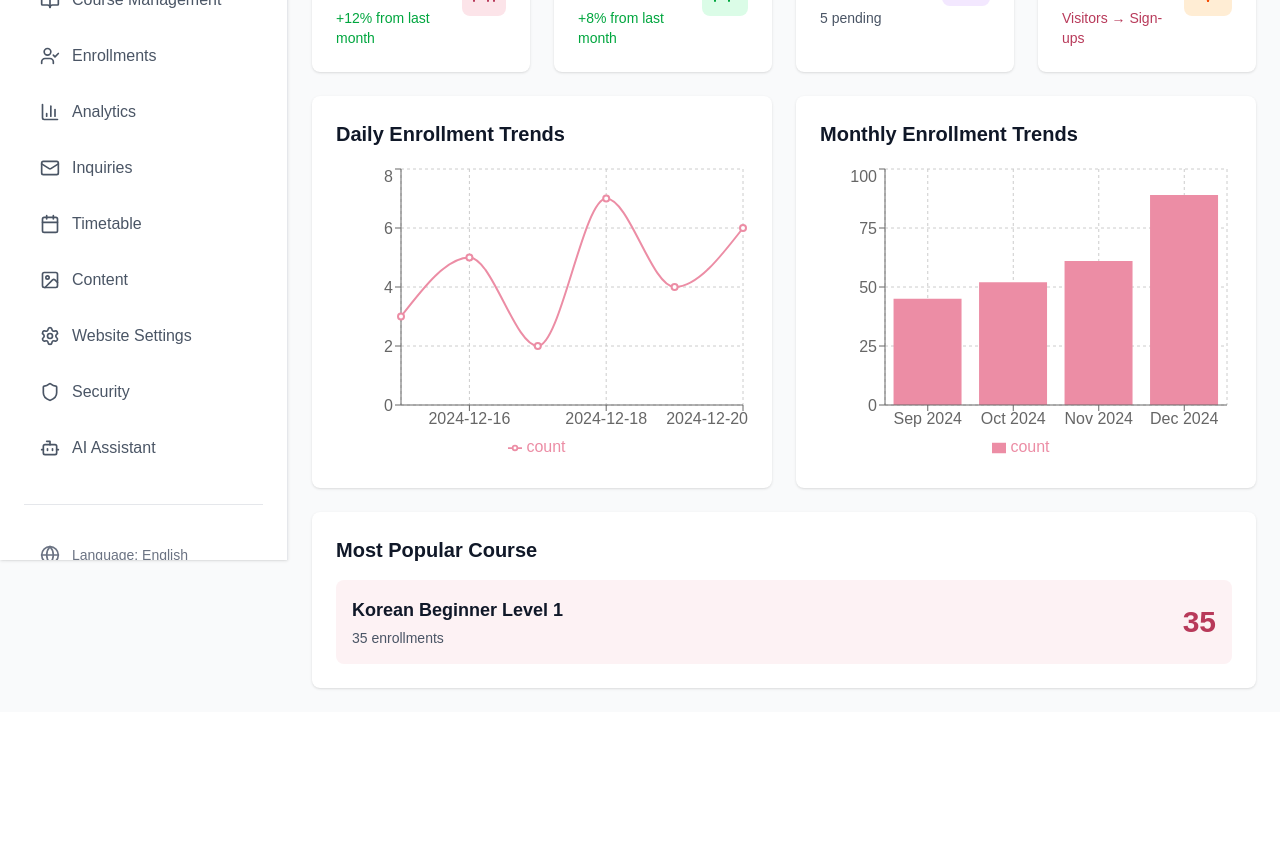
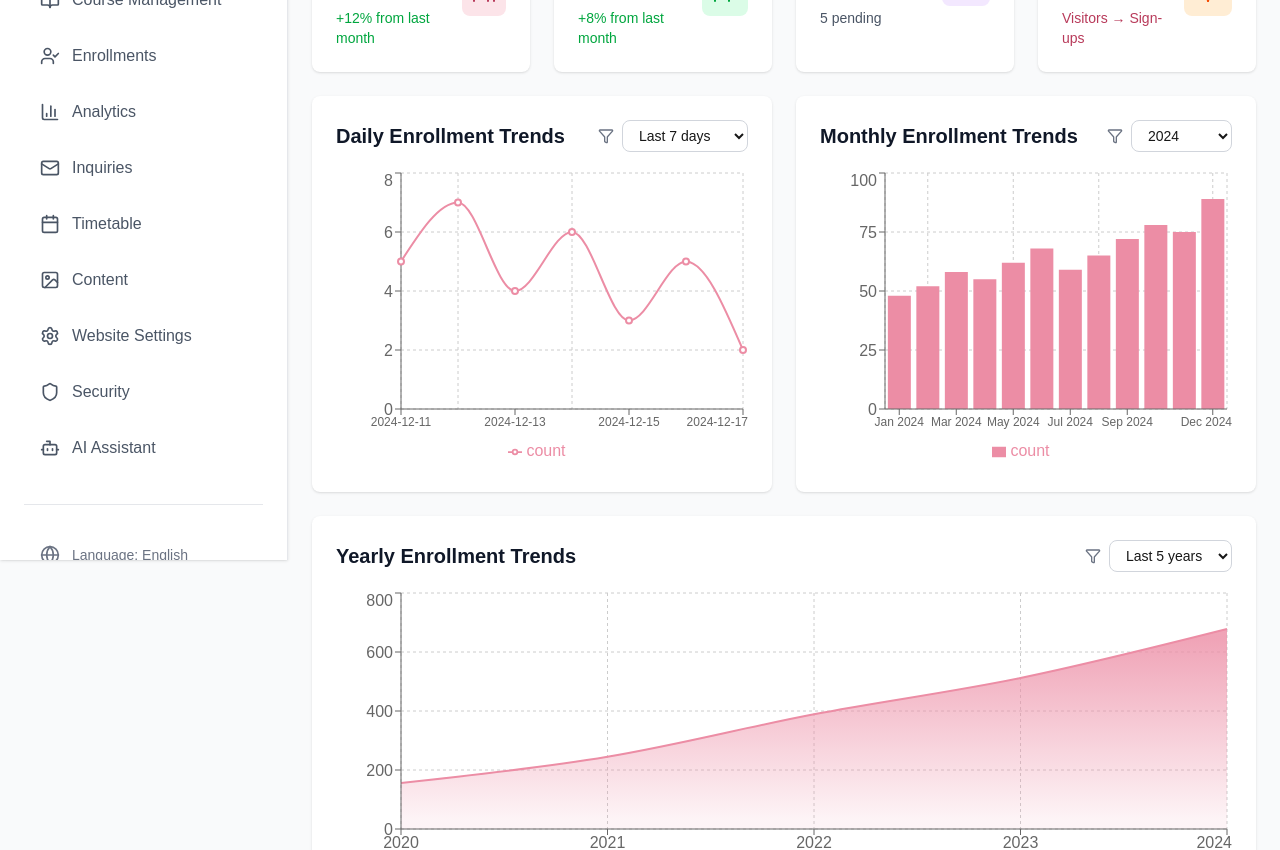
Before and after one commit to htetkookie04/admin-korean-with-us, a Next.js app: page /dashboard in a window 1280 px wide. Shown: the part 240-1090 px from the top of the page. Before the commit the page ends 952 px from the top, so only its background shows below. Built offline with nearby package versions, Linux system fonts and the light colour scheme; sample sign-in values are in the browser's storage.

Commit message:
Add filters to enrollment trend charts (Daily, Monthly, Yearly)

```diff
--- a/app/dashboard/page.tsx
+++ b/app/dashboard/page.tsx
@@ -1,12 +1,39 @@
 'use client';
 
+import { useState, useMemo } from 'react';
 import MainLayout from '@/components/layout/MainLayout';
 import { mockDashboardMetrics } from '@/lib/mockData';
-import { Users, UserCheck, TrendingUp, BookOpen } from 'lucide-react';
-import { LineChart, Line, BarChart, Bar, XAxis, YAxis, CartesianGrid, Tooltip, Legend, ResponsiveContainer } from 'recharts';
+import { Users, UserCheck, TrendingUp, BookOpen, Filter } from 'lucide-react';
+import { LineChart, Line, BarChart, Bar, AreaChart, Area, XAxis, YAxis, CartesianGrid, Tooltip, Legend, ResponsiveContainer } from 'recharts';
 
 export default function DashboardPage() {
   const metrics = mockDashboardMetrics;
+
+  // Filter states
+  const [dailyFilter, setDailyFilter] = useState<'7' | '14' | '30'>('7');
+  const [monthlyFilter, setMonthlyFilter] = useState<'2024' | '2023' | 'all'>('2024');
+  const [yearlyFilter, setYearlyFilter] = useState<'3' | '5' | 'all'>('5');
+
+  // Filtered data
+  const filteredDailyData = useMemo(() => {
+    const days = parseInt(dailyFilter);
+    return metrics.enrollmentTrends.daily.slice(-days);
+  }, [dailyFilter, metrics.enrollmentTrends.daily]);
+
+  const filteredMonthlyData = useMemo(() => {
+    if (monthlyFilter === 'all') {
+      return metrics.enrollmentTrends.monthly;
+    }
+    return metrics.enrollmentTrends.monthly.filter(item => item.month.includes(monthlyFilter));
+  }, [monthlyFilter, metrics.enrollmentTrends.monthly]);
+
+  const filteredYearlyData = useMemo(() => {
+    if (yearlyFilter === 'all') {
+      return metrics.enrollmentTrends.yearly;
+    }
+    const years = parseInt(yearlyFilter);
+    return metrics.enrollmentTrends.yearly.slice(-years);
+  }, [yearlyFilter, metrics.enrollmentTrends.yearly]);
 
   return (
     <MainLayout>
@@ -74,11 +101,25 @@ export default function DashboardPage() {
         {/* Charts */}
         <div className="grid grid-cols-1 lg:grid-cols-2 gap-6">
           <div className="bg-white rounded-lg shadow p-6">
-            <h2 className="text-xl font-semibold text-gray-900 mb-4">Daily Enrollment Trends</h2>
+            <div className="flex items-center justify-between mb-4">
+              <h2 className="text-xl font-semibold text-gray-900">Daily Enrollment Trends</h2>
+              <div className="flex items-center gap-2">
+                <Filter className="w-4 h-4 text-gray-500" />
+                <select
+                  value={dailyFilter}
+                  onChange={(e) => setDailyFilter(e.target.value as '7' | '14' | '30')}
+                  className="text-sm border border-gray-300 rounded-lg px-3 py-1.5 bg-white focus:outline-none focus:ring-2 focus:ring-brand-500 focus:border-brand-500"
+                >
+                  <option value="7">Last 7 days</option>
+                  <option value="14">Last 14 days</option>
+                  <option value="30">Last 30 days</option>
+                </select>
+              </div>
+            </div>
             <ResponsiveContainer width="100%" height={300}>
-              <LineChart data={metrics.enrollmentTrends.daily}>
+              <LineChart data={filteredDailyData}>
                 <CartesianGrid strokeDasharray="3 3" />
-                <XAxis dataKey="date" />
+                <XAxis dataKey="date" tick={{ fontSize: 12 }} />
                 <YAxis />
                 <Tooltip />
                 <Legend />
@@ -88,11 +129,25 @@ export default function DashboardPage() {
           </div>
 
           <div className="bg-white rounded-lg shadow p-6">
-            <h2 className="text-xl font-semibold text-gray-900 mb-4">Monthly Enrollment Trends</h2>
+            <div className="flex items-center justify-between mb-4">
+              <h2 className="text-xl font-semibold text-gray-900">Monthly Enrollment Trends</h2>
+              <div className="flex items-center gap-2">
+                <Filter className="w-4 h-4 text-gray-500" />
+                <select
+                  value={monthlyFilter}
+                  onChange={(e) => setMonthlyFilter(e.target.value as '2024' | '2023' | 'all')}
+                  className="text-sm border border-gray-300 rounded-lg px-3 py-1.5 bg-white focus:outline-none focus:ring-2 focus:ring-brand-500 focus:border-brand-500"
+                >
+                  <option value="2024">2024</option>
+                  <option value="2023">2023</option>
+                  <option value="all">All Years</option>
+                </select>
+              </div>
+            </div>
             <ResponsiveContainer width="100%" height={300}>
-              <BarChart data={metrics.enrollmentTrends.monthly}>
+              <BarChart data={filteredMonthlyData}>
                 <CartesianGrid strokeDasharray="3 3" />
-                <XAxis dataKey="month" />
+                <XAxis dataKey="month" tick={{ fontSize: 12 }} />
                 <YAxis />
                 <Tooltip />
                 <Legend />
@@ -100,6 +155,41 @@ export default function DashboardPage() {
               </BarChart>
             </ResponsiveContainer>
           </div>
+        </div>
+
+        {/* Yearly Enrollment Trends */}
+        <div className="bg-white rounded-lg shadow p-6">
+          <div className="flex items-center justify-between mb-4">
+            <h2 className="text-xl font-semibold text-gray-900">Yearly Enrollment Trends</h2>
+            <div className="flex items-center gap-2">
+              <Filter className="w-4 h-4 text-gray-500" />
+              <select
+                value={yearlyFilter}
+                onChange={(e) => setYearlyFilter(e.target.value as '3' | '5' | 'all')}
+                className="text-sm border border-gray-300 rounded-lg px-3 py-1.5 bg-white focus:outline-none focus:ring-2 focus:ring-brand-500 focus:border-brand-500"
+              >
+                <option value="3">Last 3 years</option>
+                <option value="5">Last 5 years</option>
+                <option value="all">All Years</option>
+              </select>
+            </div>
+          </div>
+          <ResponsiveContainer width="100%" height={300}>
+            <AreaChart data={filteredYearlyData}>
+              <defs>
+                <linearGradient id="colorCount" x1="0" y1="0" x2="0" y2="1">
+                  <stop offset="5%" stopColor="#ec8da5" stopOpacity={0.8}/>
+                  <stop offset="95%" stopColor="#ec8da5" stopOpacity={0.1}/>
+                </linearGradient>
+              </defs>
+              <CartesianGrid strokeDasharray="3 3" />
+              <XAxis dataKey="year" />
+              <YAxis />
+              <Tooltip />
+              <Legend />
+              <Area type="monotone" dataKey="count" stroke="#ec8da5" strokeWidth={2} fillOpacity={1} fill="url(#colorCount)" />
+            </AreaChart>
+          </ResponsiveContainer>
         </div>
 
         {/* Popular Course */}
--- a/lib/mockData.ts
+++ b/lib/mockData.ts
@@ -325,12 +325,36 @@ export const mockDashboardMetrics: DashboardMetrics = {
   pendingEnrollments: 5,
   enrollmentTrends: {
     daily: [
+      { date: '2024-11-18', count: 4 },
+      { date: '2024-11-19', count: 6 },
+      { date: '2024-11-20', count: 3 },
+      { date: '2024-11-21', count: 8 },
+      { date: '2024-11-22', count: 5 },
+      { date: '2024-11-23', count: 2 },
+      { date: '2024-11-24', count: 4 },
+      { date: '2024-11-25', count: 7 },
+      { date: '2024-11-26', count: 9 },
+      { date: '2024-11-27', count: 6 },
+      { date: '2024-11-28', count: 4 },
+      { date: '2024-11-29', count: 5 },
+      { date: '2024-11-30', count: 3 },
+      { date: '2024-12-01', count: 6 },
+      { date: '2024-12-02', count: 8 },
+      { date: '2024-12-03', count: 4 },
+      { date: '2024-12-04', count: 7 },
+      { date: '2024-12-05', count: 5 },
+      { date: '2024-12-06', count: 9 },
+      { date: '2024-12-07', count: 3 },
+      { date: '2024-12-08', count: 4 },
+      { date: '2024-12-09', count: 6 },
+      { date: '2024-12-10', count: 8 },
+      { date: '2024-12-11', count: 5 },
+      { date: '2024-12-12', count: 7 },
+      { date: '2024-12-13', count: 4 },
+      { date: '2024-12-14', count: 6 },
       { date: '2024-12-15', count: 3 },
       { date: '2024-12-16', count: 5 },
       { date: '2024-12-17', count: 2 },
-      { date: '2024-12-18', count: 7 },
-      { date: '2024-12-19', count: 4 },
-      { date: '2024-12-20', count: 6 },
     ],
     weekly: [
       { week: 'Week 1', count: 15 },
@@ -339,10 +363,39 @@ export const mockDashboardMetrics: DashboardMetrics = {
       { week: 'Week 4', count: 27 },
     ],
     monthly: [
-      { month: 'Sep 2024', count: 45 },
-      { month: 'Oct 2024', count: 52 },
-      { month: 'Nov 2024', count: 61 },
+      { month: 'Jan 2023', count: 28 },
+      { month: 'Feb 2023', count: 32 },
+      { month: 'Mar 2023', count: 38 },
+      { month: 'Apr 2023', count: 35 },
+      { month: 'May 2023', count: 42 },
+      { month: 'Jun 2023', count: 48 },
+      { month: 'Jul 2023', count: 39 },
+      { month: 'Aug 2023', count: 45 },
+      { month: 'Sep 2023', count: 52 },
+      { month: 'Oct 2023', count: 58 },
+      { month: 'Nov 2023', count: 55 },
+      { month: 'Dec 2023', count: 62 },
+      { month: 'Jan 2024', count: 48 },
+      { month: 'Feb 2024', count: 52 },
+      { month: 'Mar 2024', count: 58 },
+      { month: 'Apr 2024', count: 55 },
+      { month: 'May 2024', count: 62 },
+      { month: 'Jun 2024', count: 68 },
+      { month: 'Jul 2024', count: 59 },
+      { month: 'Aug 2024', count: 65 },
+      { month: 'Sep 2024', count: 72 },
+      { month: 'Oct 2024', count: 78 },
+      { month: 'Nov 2024', count: 75 },
       { month: 'Dec 2024', count: 89 },
+    ],
+    yearly: [
+      { year: '2018', count: 89 },
+      { year: '2019', count: 124 },
+      { year: '2020', count: 156 },
+      { year: '2021', count: 245 },
+      { year: '2022', count: 389 },
+      { year: '2023', count: 512 },
+      { year: '2024', count: 678 },
     ],
   },
   popularCourse: {
--- a/types/index.ts
+++ b/types/index.ts
@@ -139,6 +139,7 @@ export interface DashboardMetrics {
     daily: Array<{ date: string; count: number }>;
     weekly: Array<{ week: string; count: number }>;
     monthly: Array<{ month: string; count: number }>;
+    yearly: Array<{ year: string; count: number }>;
   };
   popularCourse: {
     courseId: string;
```
